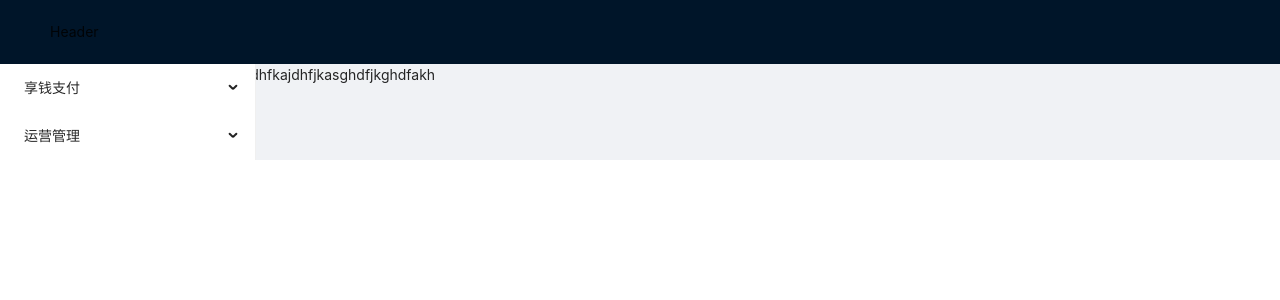
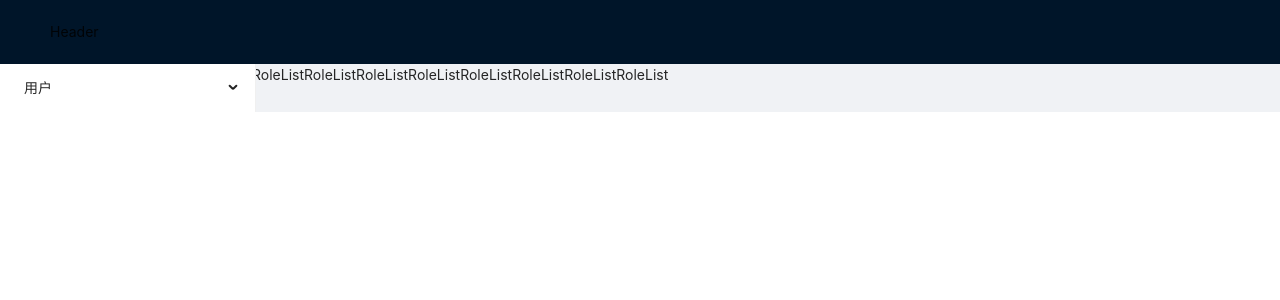
Before and after one commit to 1747573659/my-react-ts, a React app: page /user/roleList in a window 1280 px wide. Before the commit this address led to /user. Shown: the top 300 px of the page. Built offline with nearby package versions, Linux system fonts and the light colour scheme; sample sign-in values are in the browser's storage.

Commit message:
feat: 修改路由

```diff
--- a/src/App.tsx
+++ b/src/App.tsx
@@ -5,9 +5,7 @@ import IndexRouter from './router/indexRouter'
 function App() {
   return (
     <div className="App">
-      <header className="App-header">
-        <IndexRouter></IndexRouter>
-      </header>
+      <IndexRouter></IndexRouter>
     </div>
   );
 }
--- a/src/components/LeftMenu/LeftMenu.tsx
+++ b/src/components/LeftMenu/LeftMenu.tsx
@@ -1,4 +1,5 @@
 import { Menu, MenuProps } from 'antd';
+import { useNavigate, NavigateFunction } from 'react-router-dom';
 
 type MenuItem = Required<MenuProps>['items'][number];
 
@@ -19,20 +20,22 @@ function getItem(
 }
 
 const items: MenuProps['items'] = [
-  getItem('享钱支付', 'userPay', null, [
-    getItem('商户管理', 'shopManagement', null, [getItem('享钱商户管理', 'management'), getItem('享钱商户品牌', 'brandManagement')]),
-    getItem('进件管理', 'entryManager', null, [getItem('普通进件管理', 'ordinaryManager'), getItem('享付通进件管理', 'index')]),
-  ]),
-
-  getItem('运营管理', 'marketingIndex', null, [
-    getItem('微信营销活动', 'marketingManger', null, [getItem('商户交易查询', 'merchantTransaction'), getItem('门店交易查询', 'storeTransaction')]),
-    getItem('公共资讯管理', 'information', null, [getItem('培训资料管理', 'materials'), getItem('公共消息管理', 'materials')]),
+  getItem('用户', 'user', null, [
+    getItem('用户列表', 'userList'),
+    getItem('角色列表', 'roleList')
   ])
 ];
 
 const LeftMenu = () => {
+  console.log('11')
+  const navigate: NavigateFunction = useNavigate()
   const onClick: MenuProps['onClick'] = e => {
-    console.log('click ', e.keyPath.toString().replace(/,/g, '/'));
+    console.log('click ', e.keyPath);
+    let url = ''
+    for (let item; item = e.keyPath.pop();) {
+      url += '/' + item
+    }
+    navigate(url)
   };
 
   return (
--- /dev/null
+++ b/src/views/Home/Home.tsx
@@ -0,0 +1,7 @@
+import React from 'react'
+
+export default function User() {
+  return (
+    <div>Userakjdhfkajdhfjkasghdfjkghdfakh</div>
+  )
+}
--- a/src/views/Layout/Layout.tsx
+++ b/src/views/Layout/Layout.tsx
@@ -1,7 +1,7 @@
 import React from 'react'
 import { Layout } from 'antd';
 import LeftMenu from '../../components/LeftMenu/LeftMenu'
-import { Outlet } from 'react-router-dom'
+import { Outlet, Navigate } from 'react-router-dom'
 
 const { Header, Sider, Content } = Layout;
 
@@ -15,7 +15,10 @@ const HomeLayout =  () => {
             <LeftMenu></LeftMenu>
           </Sider>
           <Content>
-            <Outlet />
+            { localStorage.getItem('token') ?
+              <Outlet /> :
+              <Navigate to="/login" />
+            }
           </Content>
         </Layout>
       </Layout>
--- /dev/null
+++ b/src/views/User/RoleList.tsx
@@ -0,0 +1,7 @@
+import React from 'react'
+
+export default function RoleList() {
+  return (
+    <div>RoleListRoleListRoleListRoleListRoleListRoleListRoleListRoleListRoleList</div>
+  )
+}
--- a/src/views/User/User.tsx
+++ /dev/null
@@ -1,7 +0,0 @@
-import React from 'react'
-
-export default function User() {
-  return (
-    <div>Userakjdhfkajdhfjkasghdfjkghdfakh</div>
-  )
-}
--- /dev/null
+++ b/src/views/User/UserList.tsx
@@ -0,0 +1,7 @@
+import React from 'react'
+
+export default function UserList() {
+  return (
+    <div>UserListUserListUserListUserListUserListUserListUserList</div>
+  )
+}
```
Also changed, not shown: src/router/routes.tsx (+17 -5 lines).
